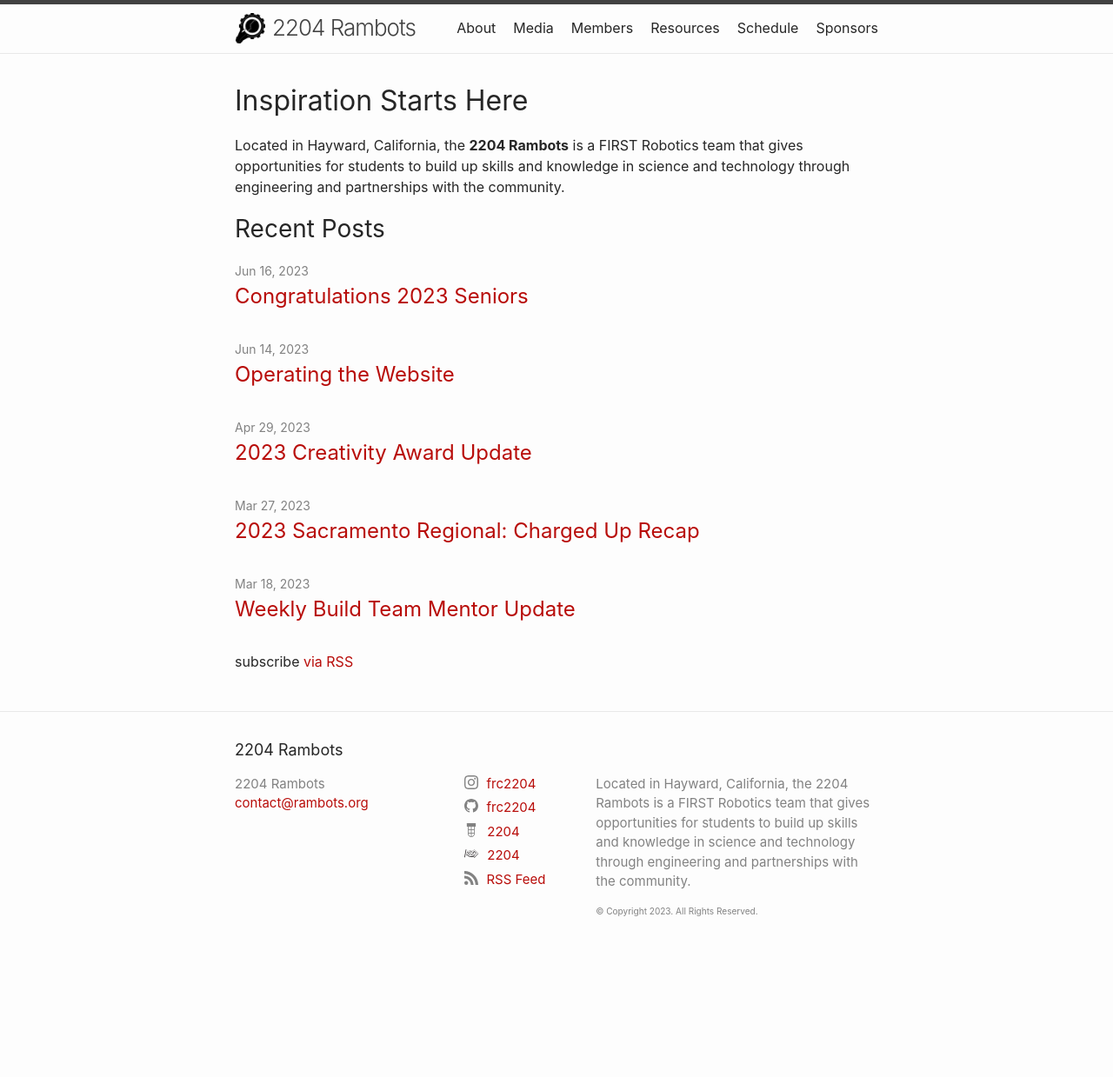
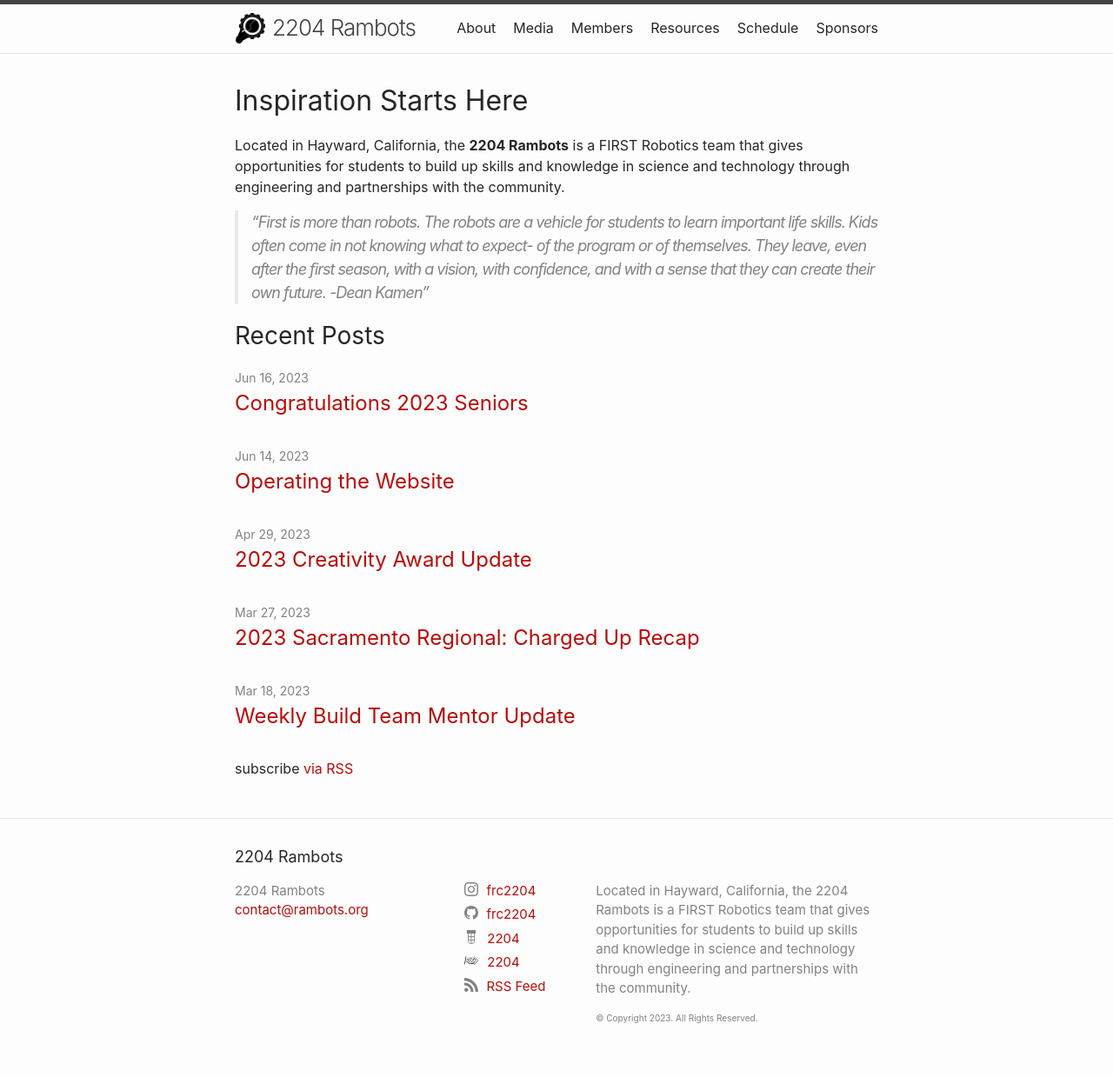
Before and after one commit to frc2204/website, a Jekyll site: the page built from index.md, in a window 1280 px wide. Shown: the whole page at 87% size. Built offline with Jekyll 4.4.1, drawn with Linux system fonts in a browser that asks for light colours; before the commit the page ends 1116 px from its top, so only the background shows below that.

Commit message:
Add Dean Kamen quote

```diff
--- a/index.md
+++ b/index.md
@@ -7,3 +7,5 @@
 
 Located in Hayward, California, the **2204 Rambots** is a FIRST Robotics team that gives opportunities for students to build
 up skills and knowledge in science and technology through engineering and partnerships with the community.
+
+> "First is more than robots. The robots are a vehicle for students to learn important life skills. Kids often come in not knowing what to expect- of the program or of themselves. They leave, even after the first season, with a vision, with confidence, and with a sense that they can create their own future. -Dean Kamen"
```
